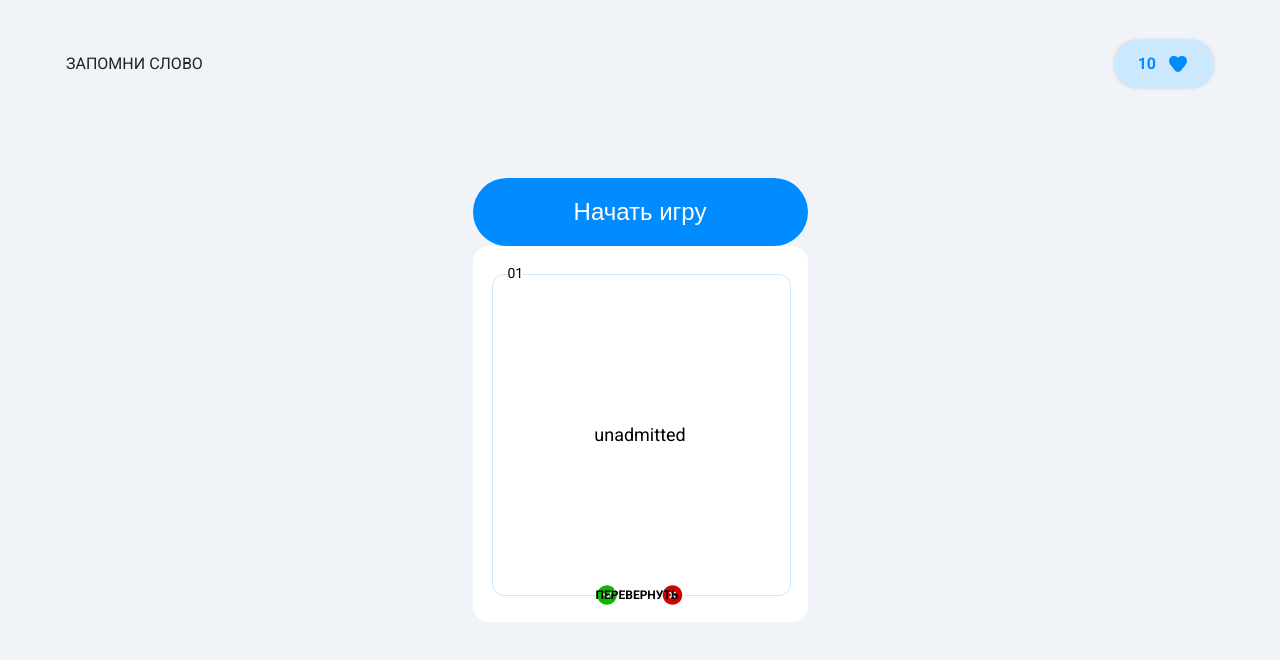
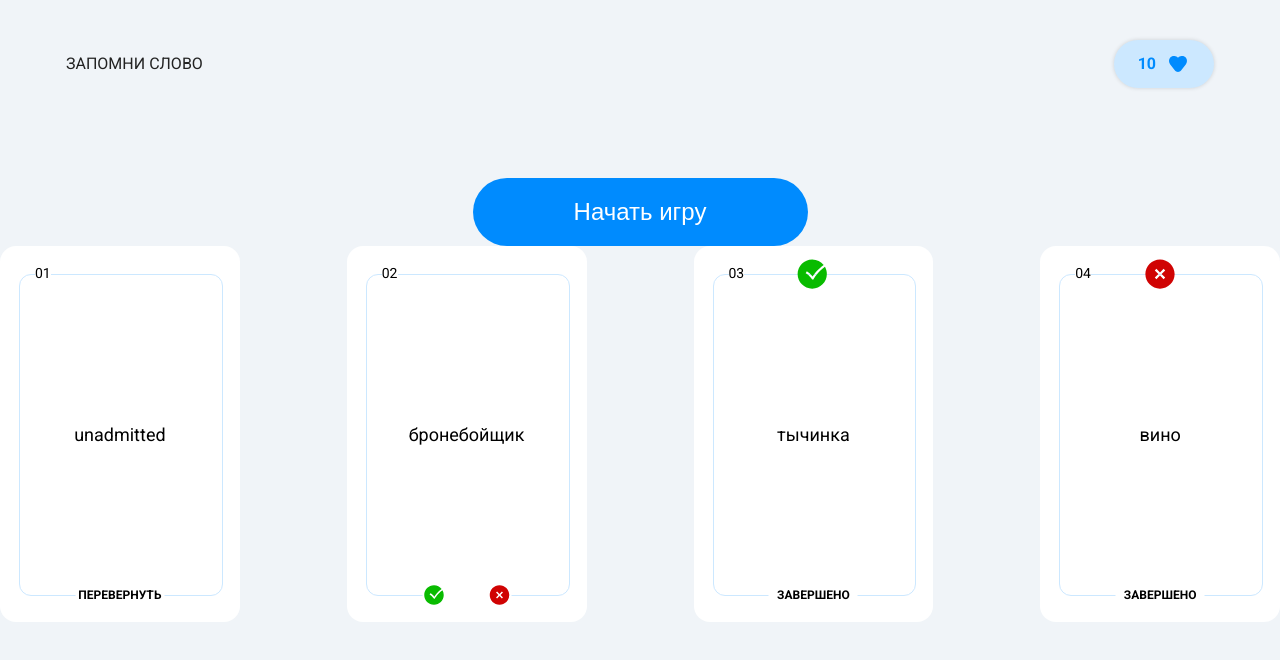
Before and after one commit to AlekseyAveryanov1996/purple-course, a Vue app: page / in a window 1280 px wide. Shown: the top 660 px of the page. Built offline with nearby package versions, Linux system fonts and the light colour scheme.

Commit message:
Домашнее задание 5

```diff
--- a/src/App.vue
+++ b/src/App.vue
@@ -6,32 +6,69 @@
 
   const countValue = ref(1);
 
-  const valueCard = ref({
-    word: 'unadmitted',
-    translation: 'непризнанный',
-    state: 'closed',
-    status: '',
-  })
+  const valueCard = ref(
+    [
+      {
+        word: 'unadmitted',
+        translation: 'непризнанный',
+        status: 'pending',
+      },
+      {
+        word: 'armour-piercer',
+        translation: 'бронебойщик',
+        status: 'pending-translate',
+      },
+      {
+        word: 'stamen',
+        translation: 'тычинка',
+        status: 'sucsess',
+      },
+      {
+        word: 'vino',
+        translation: 'вино',
+        status: 'falied',
+      },
+    ]
+  )
 
 </script>
 
 <template>
   <Header />
   <main class="main">
-    <Button>
+    <Button class="start-game">
       Начать игру
     </Button>
   </main>
 
-  <Card number='01'
-    :label='valueCard.word'
-    :state='valueCard.state'
-    :status='valueCard.status'
-    @resize-card='(data) => console.log(data)' @status-card='(data) => console.log(data)'
-  />
+  <div class="pole-cards">
+    <Card v-for='(card, index) in valueCard' :key='index' :number='"0" + (index + 1)'
+      :label='card.word'
+      :status='card.status'
+      :translation='card.translation'
+      @resize-card='(data) => console.log(data)' @status-card='(data) => console.log(data)'
+    />
+  </div>
+
+
 
 </template>
 
 <style scoped>
+  .pole-cards {
+    display: grid;
+    grid-template-columns: repeat(4, minmax(0px, 1fr));
+    column-gap: 107px;
+    row-gap: 66px;
+    max-width: 1350px;
+    margin-left: auto;
+    margin-right: auto;
+  }
+
+  .start-game {
+    max-width: 335px;
+    margin-left: auto;
+    margin-right: auto;
+  }
 
 </style>
--- a/src/components/Card.vue
+++ b/src/components/Card.vue
@@ -6,8 +6,8 @@
     number: String,
     label: String,
     score: Number,
-    state: String,
     status: String,
+    translation: String,
   })
 
   const emit = defineEmits(['resize-card', 'status-card'])
@@ -26,13 +26,16 @@
 </script>
 
 <template>
-  <article class="card" :data-score='score' :data-state='state' :data-status='status'>
+  <article class="card" :data-score='score'>
     <div class="card__number">{{number}}</div>
-    <div class="card__label">{{label}}</div>
+    <div v-if="props.status === 'pending'" class="card__label">{{label}}</div>
+    <div v-else class="card__label">{{translation}}</div>
+
     <div class="card__footer">
-      <div class="card__footer-resize" @click="emiterResizeCard()">Перевернуть</div>
-      <div class="card__footer-status">
-        <div class="card__footer-status-ok card__footer-status-icon" @click="emiterStatus('ok')">
+      <div v-if="props.status === 'pending'" class="card__footer-resize" @click="emiterResizeCard()">Перевернуть</div>
+      <div v-if="props.status === 'sucsess' || props.status === 'falied'" class="card__footer-resize" @click="emiterResizeCard()">Завершено</div>
+      <div v-else-if="props.status === 'pending-translate'" class="card__footer-status">
+        <div class="card__footer-status-ok card__footer-status-icon" @click="emiterStatus('sucsess')">
           <Ok />
         </div>
         <div class="card__footer-status-falid card__footer-status-icon" @click="emiterStatus('falied')">
@@ -40,6 +43,14 @@
         </div>
       </div>
     </div>
+
+    <div v-if="props.status === 'sucsess'" class="card__status-icon">
+      <Ok  />
+    </div>
+    <div v-if="props.status === 'falied'" class="card__status-icon">
+      <Falid />
+    </div>
+
   </article>
 </template>
 
@@ -103,6 +114,7 @@
     font-size: 12px;
     font-weight: 700;
     text-transform: uppercase;
+    text-align: center;
   }
 
   .card__footer-status {
@@ -120,6 +132,20 @@
     display: flex;
   }
 
+  .card__status-icon {
+    position: absolute;
+    top: 10px;
+    left: 50%;
+    transform: translateX(-50%);
+    width: 36px;
+    height: 36px;
+  }
+
+  .card__status-icon svg {
+    width: 100%;
+    height: 100%;
+  }
+
 
 
 </style>
--- a/src/components/Header.vue
+++ b/src/components/Header.vue
@@ -6,7 +6,7 @@
   <header class="header">
     <div class="container header__container">
       <div class="header__logo">Запомни слово</div>
-      <Scope scopeValue=10 />
+      <Scope :scopeValue=10 />
     </div>
   </header>
 </template>
--- a/src/style.css
+++ b/src/style.css
@@ -26,6 +26,7 @@ body {
   min-height: 100dvh;
   margin-left: auto;
   margin-right: auto;
+  grid-template-columns: 1fr;
 }
 
 .container {
```
